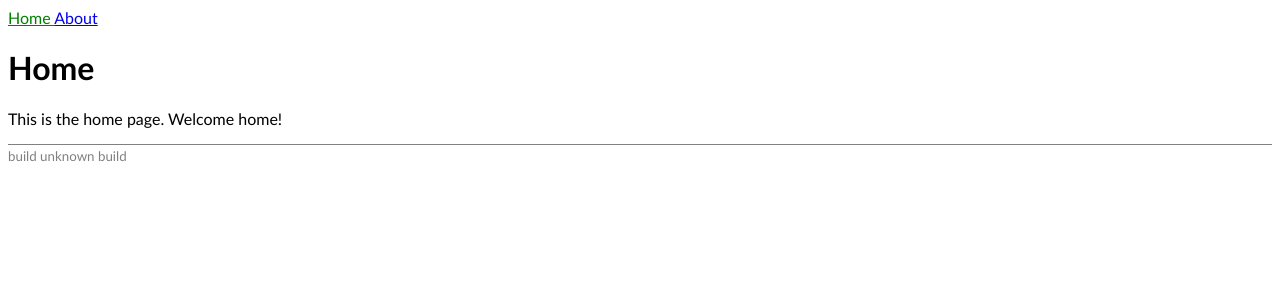
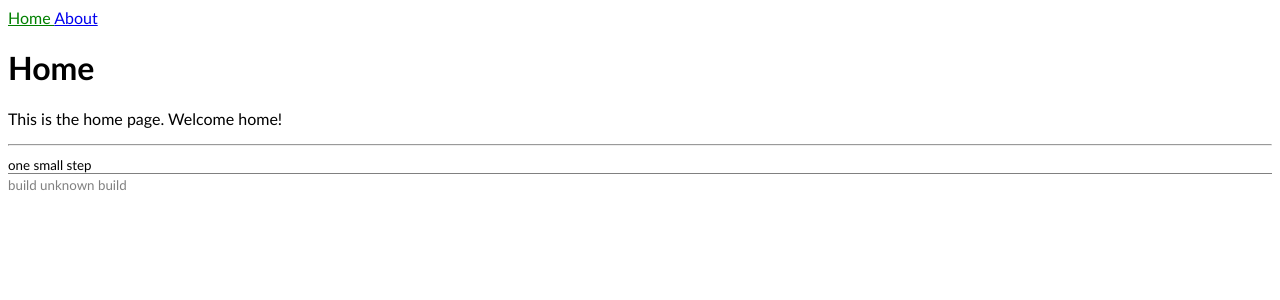
Before and after one commit to petecliff/static-site, a Jekyll site: the page built from index.html, in a window 1280 px wide. Shown: the top 300 px of the page. Built offline with Jekyll 4.4.1, drawn with Linux system fonts in a browser that asks for light colours.

Commit message:
Change to trigger pipelines

```diff
--- a/index.html
+++ b/index.html
@@ -5,3 +5,5 @@ title: Home
 
 <h1>Home</h1>
 <p>This is the home page. Welcome home!</p>
+<hr />
+<small> one small step </small>
```
